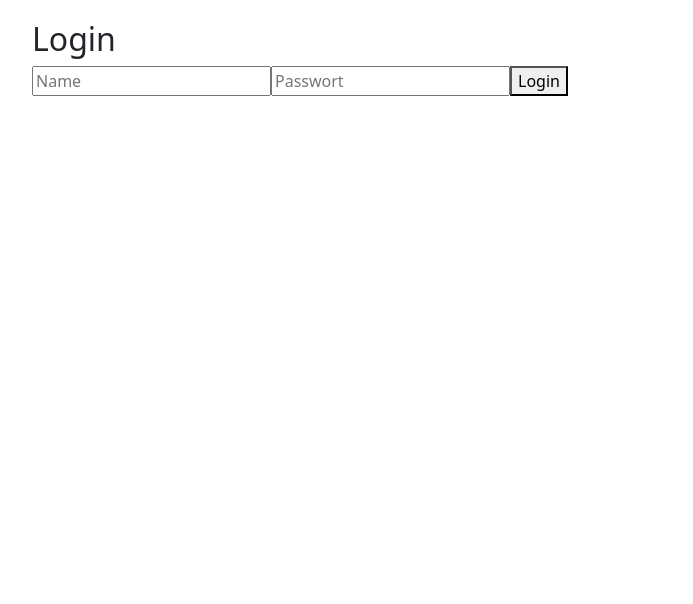
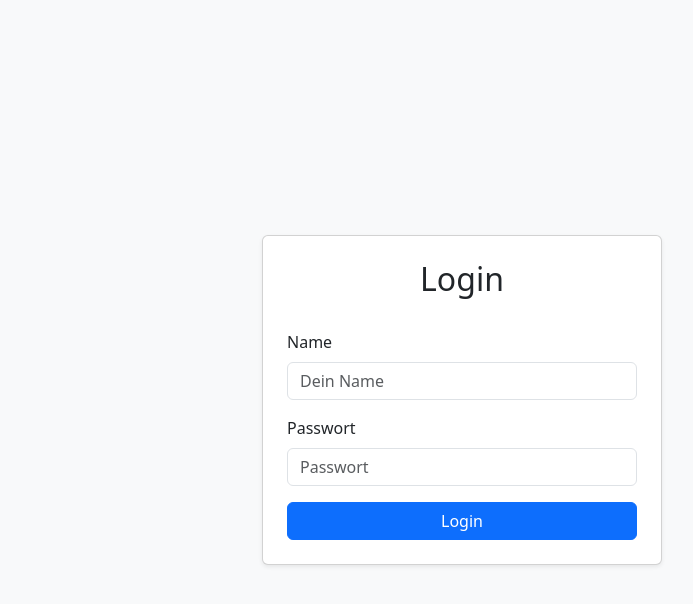
Before and after one commit to Nawal-Kayal86/Zeiterfassung, a Vue app in the folder frontend/: page /login in a window 1280 px wide. Shown: the top 604 px of the page, without its empty margins (178-871 px from the left). Built offline with nearby package versions, Linux system fonts and the light colour scheme.

Commit message:
Login - bootstrap

```diff
--- a/frontend/src/App.vue
+++ b/frontend/src/App.vue
@@ -1,5 +1,5 @@
 <template>
-  <div style="font-family:system-ui,Arial; padding: 20px; max-width:900px; margin:auto;">
+  <div style="font-family:system-ui,Arial; ">
     <router-view />
   </div>
 </template>
--- a/frontend/src/components/Login.vue
+++ b/frontend/src/components/Login.vue
@@ -1,33 +1,35 @@
-<template>
-  <div class="login">
-    <h2>Login</h2>
-    <form @submit.prevent="login">
-      <input v-model="name" placeholder="Name" required />
-      <input v-model="password" type="password" placeholder="Passwort" required />
-      <button type="submit">Login</button>
-    </form>
-    <p v-if="error" style="color:red">{{ error }}</p>
+<template >
+  <div class="d-flex justify-content-center align-items-center vh-100 bg-light" id="login-page">
+    <div class="card shadow-sm p-4" style="max-width: 400px; width: 100%;">
+      <div class="text-center mb-4">
+        <h2 class="card-title">Login</h2>
       </div>
-
-<template>
-  <div class="container mt-5">
-    <h2 class="mb-4">Login</h2>
       <form @submit.prevent="login">
         <div class="mb-3">
           <label class="form-label">Name</label>
-        <input v-model="name" class="form-control" placeholder="Name" required />
+          <input
+            v-model="name"
+            type="text"
+            class="form-control"
+            placeholder="Dein Name"
+            required
+          />
         </div>
         <div class="mb-3">
           <label class="form-label">Passwort</label>
-        <input v-model="password" type="password" class="form-control" placeholder="Passwort" />
+          <input
+            v-model="password"
+            type="password"
+            class="form-control"
+            placeholder="Passwort"
+            required
+          />
         </div>
-      <button type="submit" class="btn btn-primary">Login</button>
-      <p v-if="error" class="text-danger mt-2">{{ error }}</p>
+        <button type="submit" class="btn btn-primary w-100">Login</button>
+        <p v-if="error" class="text-danger mt-3 text-center">{{ error }}</p>
       </form>
     </div>
-</template>
-
-
+  </div>
 </template>
 
 <script>
@@ -52,3 +54,14 @@ export default {
   }
 }
 </script>
+
+<style scoped>
+body {
+  margin: 0;
+  padding: 0;
+}
+#login-page {
+  padding: 0;
+  margin: 0;
+}
+</style>
```
Lines whose indentation alone changed are shown as unchanged.
